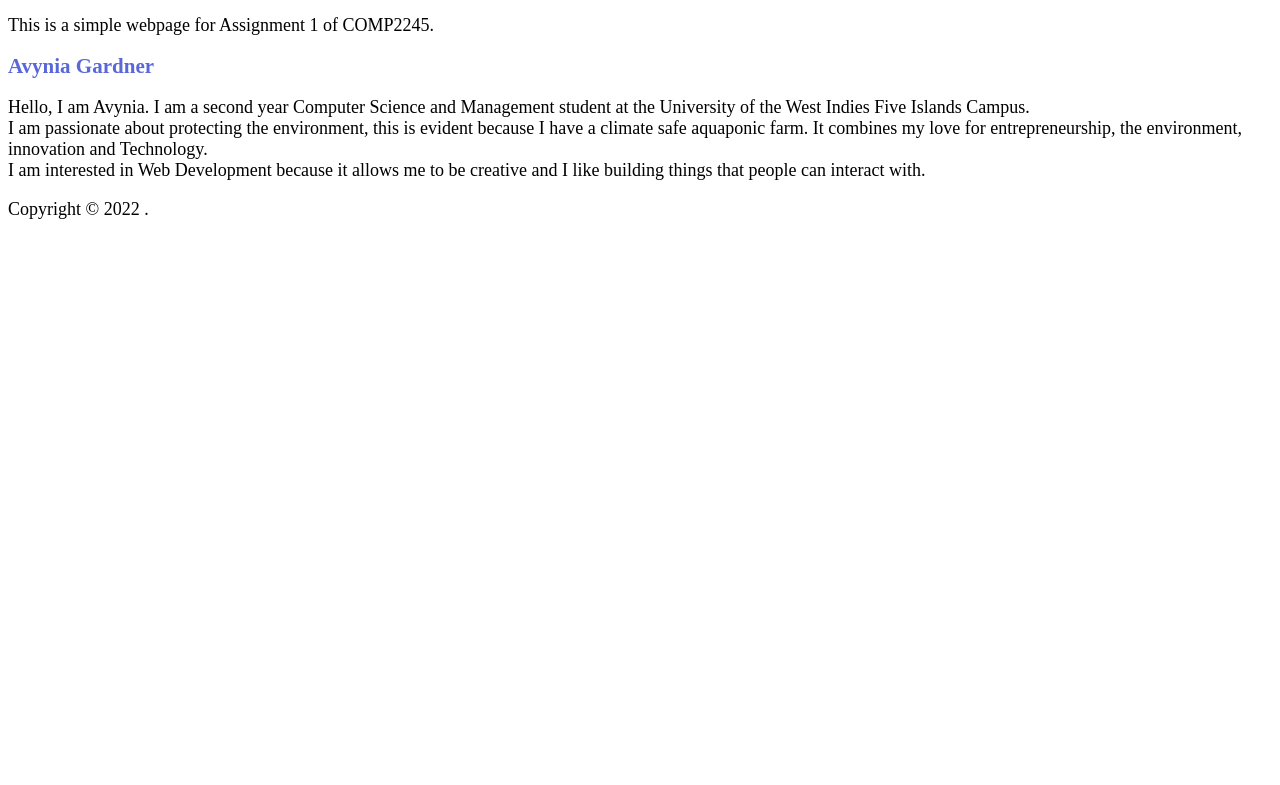
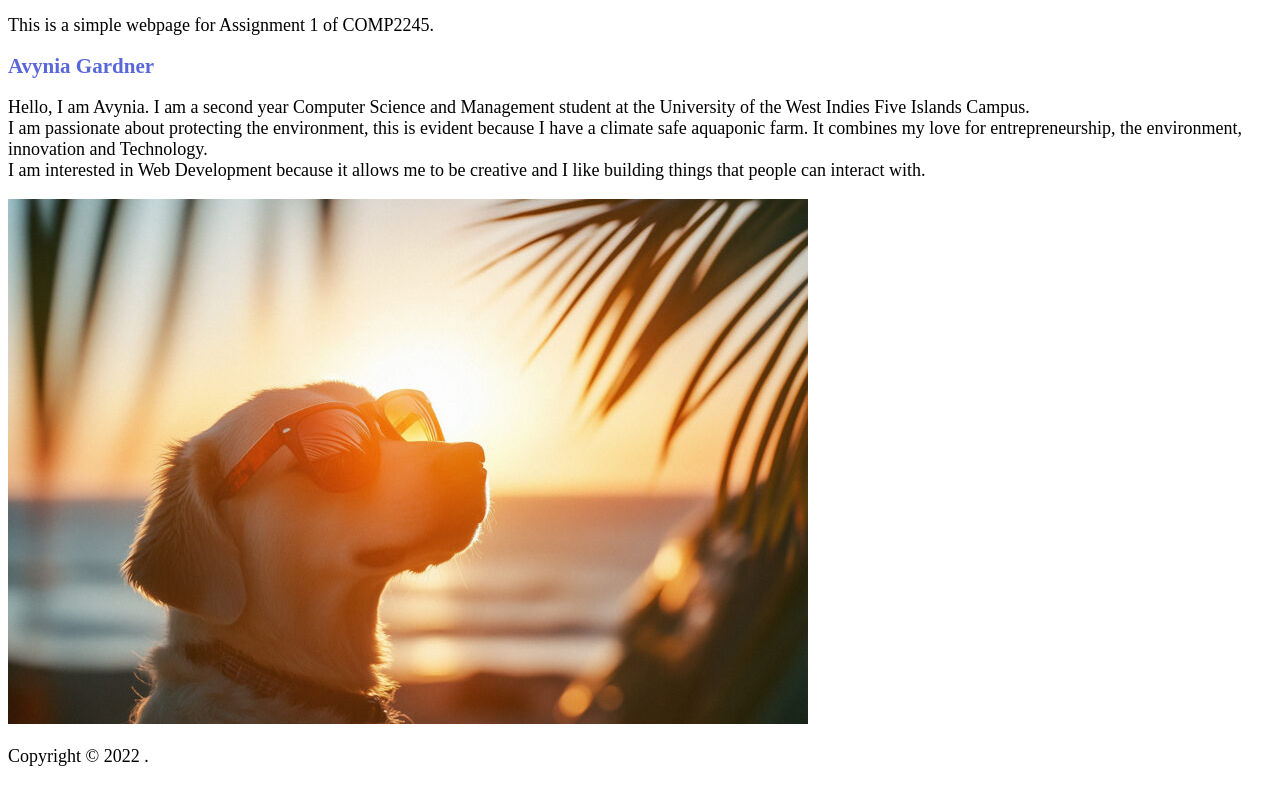
Before and after one commit to AvyniaG/comp2245-assignment1, a plain HTML site: page index.html in a window 1280 px wide. Shown: the part 46-831 px from the top of the page. Before the commit the page ends 800 px from the top, so only its background shows below. Drawn offline with Linux system fonts and the light colour scheme.

Commit message:
Webpage + CSS + Image

```diff
--- a/index.html
+++ b/index.html
@@ -14,6 +14,7 @@
     <main>
         <h2>Avynia Gardner</h2>
         <p>Hello, I am Avynia. I am a second year Computer Science and Management student at the University of the West Indies Five Islands Campus. <br> I am passionate about protecting the environment, this is evident because I have a climate safe aquaponic farm. It combines my love for entrepreneurship, the environment, innovation and Technology. <br> I am interested in Web Development because it allows me to be creative and I like building things that people can interact with.</p>
+        <img src="dog_image.jpg" alt="dog">
     </main>
     <footer>
         <p>Copyright &copy; 2022 <Your Name>.</p>
```
Also changed, not shown: dog_image.jpg (added).
